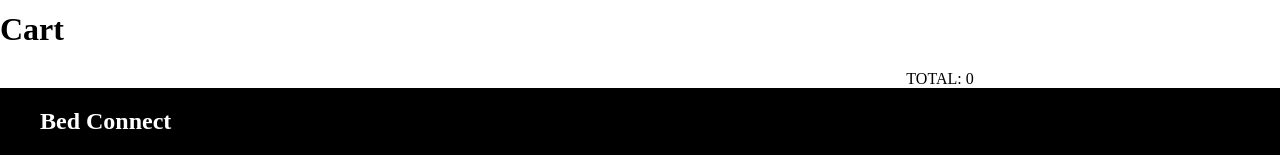
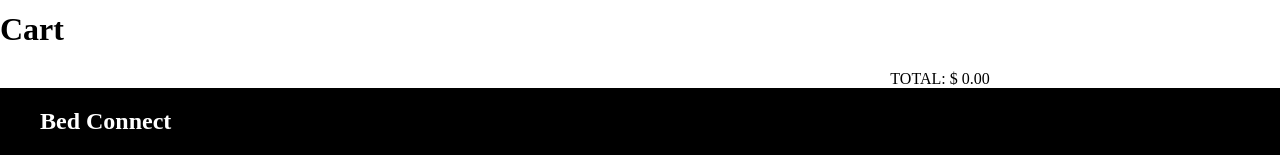
Before and after one commit to soype/bedconnect, a Next.js app: page /cart in a window 1280 px wide. Shown: the part 142-297 px from the top of the page. Built offline with nearby package versions, Linux system fonts and the light colour scheme.

Commit message:
Add format money

```diff
--- a/src/app/signin/page.js
+++ b/src/app/signin/page.js
@@ -18,7 +18,7 @@ export default function signin() {
       .find((cookie) => cookie.startsWith("sessionToken="));
     if (session) {
       auth.setIsLogged(true);
-      router.push("/dashboard");
+      router.push("/catalogue");
     }
   });
 
--- a/src/components/Cart/CartPayment/CartPayment.js
+++ b/src/components/Cart/CartPayment/CartPayment.js
@@ -1,9 +1,13 @@
 import styles from './CartPayment.module.scss';
+import useCurrencyFormat from '@/hooks/useCurrencyFormat';
 
 export default function CartPayment({cartTotal}) {
+
+    const formatMoney = useCurrencyFormat({currency: 'ARS'});
+
     return (
         <div className={styles.payment}>
-            TOTAL: <span>{cartTotal}</span>
+            TOTAL: <span>$ {formatMoney(cartTotal)}</span>
         </div>
     )
 }
--- a/src/components/Catalogue/CatalogueItem/CatalogueItem.js
+++ b/src/components/Catalogue/CatalogueItem/CatalogueItem.js
@@ -2,8 +2,12 @@
 
 import styles from './CatalogueItem.module.scss';
 import CatalogueForm from '../CatalogueForm/CatalogueForm';
+import useCurrencyFormat from '@/hooks/useCurrencyFormat';
 
 export default function CatalogueItem({ product, userCategory }) {
+
+    const formatMoney = useCurrencyFormat({currency: 'ARS'});
+
     const getPrice = () => {
         switch(userCategory) {
             case 'a': return product.price_a;
@@ -23,7 +27,7 @@ export default function CatalogueItem({ product, userCategory }) {
     return (
         <tr className={styles.catalogueItem}>
             <td className={styles.name}>{product.name}</td>
-            <td className={styles.price}>{price}</td>
+            <td className={styles.price}>$ {formatMoney(price)}</td>
             <CatalogueForm product={product}></CatalogueForm>
             <td className={styles.check}>{product.gluten ? '✓' : '-'}</td>
             <td className={styles.check}>{product.vegan ? '✓' : '-'}</td>
--- a/src/hooks/useCurrencyFormat.js
+++ b/src/hooks/useCurrencyFormat.js
@@ -2,7 +2,7 @@ import { useMemo } from "react";
 
 export default function useCurrencyFormat(options = {}){
 
-    const defaultLocale = 'es-AR';
+    const defaultLocale = 'es-US';
 
     const formatter = useMemo(() => {
         const userLocale = typeof window !== 'undefined' ? window.navigator.language : defaultLocale;
@@ -16,11 +16,12 @@ export default function useCurrencyFormat(options = {}){
     }, [options]);
 
     const format = (value) => {
+        value = +value;
         if(typeof value === 'number'){
             const formatted = formatter.format(value).replace(/[^\d.,-]/g, '').trim();
             return formatted;
         }else{
-            console.warn('useCurrencyFormat: value is not a number');
+            console.warn('useCurrencyFormat: value is not a number. Type is: ', typeof value);
             return '';
         }
     }
```
